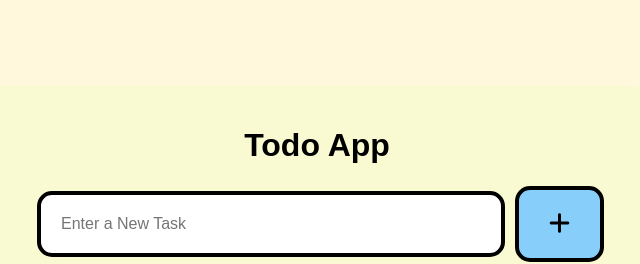
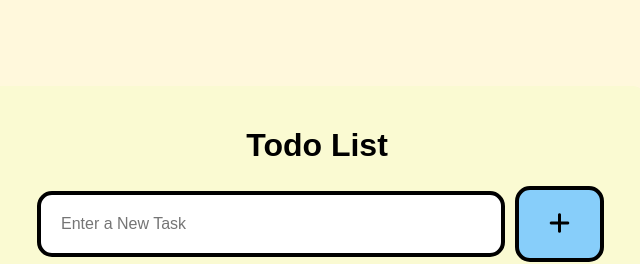
Before and after one commit to Soham82/OCTANET_JANUARY, a plain HTML site: page TO DO LIST/index.html in a window 1280 px wide. Shown: the part 34-298 px from the top of the page, 323-963 px from the left. Drawn offline with Linux system fonts and the light colour scheme.

Commit message:
Update index.html

```diff
--- a/TO DO LIST/index.html
+++ b/TO DO LIST/index.html
@@ -15,7 +15,7 @@
     </head>
     <body>
         <div class="todo-app">
-            <h1>Todo App</h1>
+            <h1>Todo List</h1>
             <form action="" id="task-form">
                 <input
                     type="text"
```
